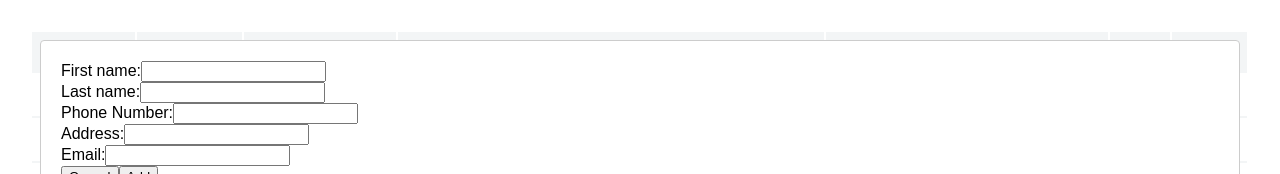
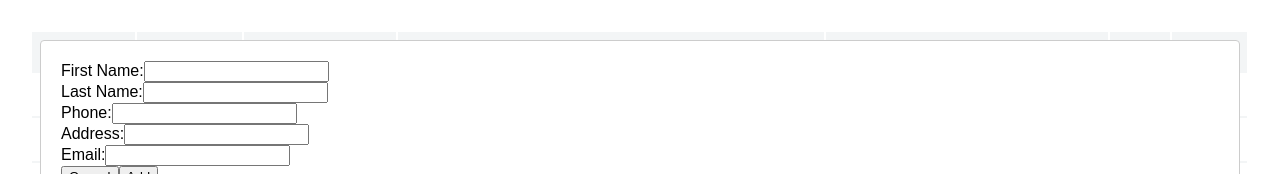
Before and after one commit to hkwid/contactlists, a React app: page / in a window 1280 px wide. Both pictures are taken after a click on the button "Add". Shown: the top 174 px of the page. Built offline with nearby package versions, Linux system fonts and the light colour scheme.

Commit message:
Modify ContactForm by using redux-form

```diff
--- a/src/components/ContactForm.js
+++ b/src/components/ContactForm.js
@@ -1,36 +1,47 @@
 import React, { Component } from 'react';
+import { Field, reduxForm } from 'redux-form';
 
 class ContactForm extends Component {
 
   render() {
-    const {
-      firstName,
-      lastName,
-      phone,
-      address,
-      email
-    } = this.props;
-
     return (
       <form>
-        <span className="formLabel">First name:</span>
-        <input type="text" name="firstname" value={firstName} />
-        <br />
-        <span className="formLabel">Last name:</span>
-        <input type="text" name="lastname" value={lastName} />
-        <br />
-        <span className="formLabel">Phone Number:</span>
-        <input type="text" name="phone" value={phone} />
-        <br />
-        <span className="formLabel">Address:</span>
-        <input type="text" name="address" value={address} />
-        <br />
-        <span className="formLabel">Email:</span>
-        <input type="text" name="email" value={email} />
-        <br />
+        <div>
+          <label htmlFor="firstName">First Name:</label>
+          <Field
+            name="firstName"
+            component="input"
+            type="text"
+          />
+        </div>
+        <div>
+          <label htmlFor="lastName">Last Name:</label>
+          <Field
+            name="lastName"
+            component="input"
+            type="text"
+          />
+        </div>
+        <div>
+          <label htmlFor="phone">Phone:</label>
+          <Field name="phone" component="input" type="text" />
+        </div>
+        <div>
+          <label htmlFor="address">Address:</label>
+          <Field name="address" component="input" type="text" />
+        </div>
+        <div>
+          <label htmlFor="email">Email:</label>
+          <Field name="email" component="input" type="text" />
+        </div>
       </form>
     );
   }
 }
 
+// Decorate the form component
+ContactForm = reduxForm({
+  form: 'contact'
+})(ContactForm);
+
 export default ContactForm;
--- a/src/components/ContactListModal.js
+++ b/src/components/ContactListModal.js
@@ -28,7 +28,8 @@ class ContactListModal extends Component {
       contactLists,
       modalType,
       showModal,
-      currentContactId
+      currentContactId,
+      contact
     } = this.props;
 
     const {
@@ -47,7 +48,7 @@ class ContactListModal extends Component {
           <div>
             <ContactForm />
             <button onClick={() => {onCancelHander()}}>Cancel</button>
-            <button onClick={() => {onAddHandler()}}>Add</button>
+            <button onClick={() => {onAddHandler(contact.values)}}>Add</button>
           </div>
         );
         break;
@@ -57,7 +58,7 @@ class ContactListModal extends Component {
           <div>
             <ContactForm />
             <button onClick={() => {onCancelHander();}}>Cancel</button>
-            <button onClick={() => {onEditHandler(currentContactId);}}>Edit</button>
+            <button onClick={() => {onEditHandler(currentContactId, contact.values);}}>Edit</button>
           </div>
         );
         break;
--- a/src/redux/modules/contact.js
+++ b/src/redux/modules/contact.js
@@ -54,7 +54,6 @@ export default function reducer(state = initialState, action){
           ...state.contactLists.slice(0, action.index),
           Object.assign({}, state.contactLists[action.index], action.contact),
           ...state.contactLists.slice(action.index + 1)
-
         ]
       }
     );
--- a/src/redux/modules/modal.js
+++ b/src/redux/modules/modal.js
@@ -44,7 +44,8 @@ export default function reducer(state = initialState, action){
       {},
       state,
       {
-        showModal: false
+        showModal: false,
+        currentContactId: 0
       }
     );
 
```
